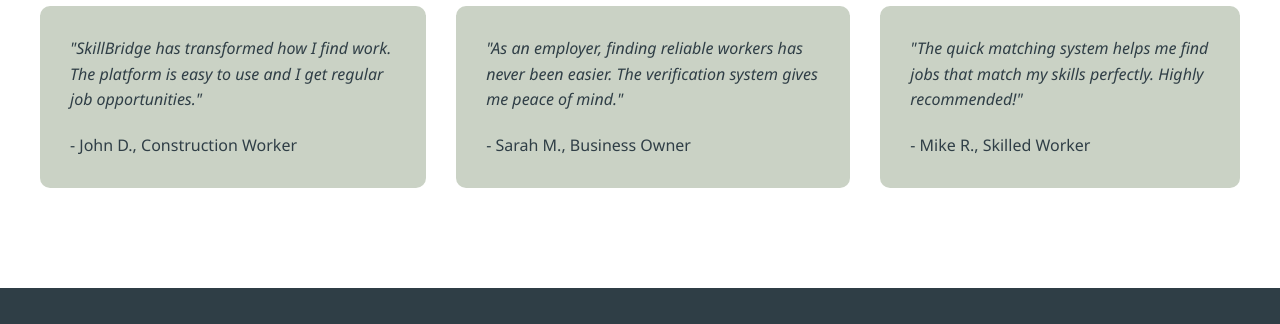
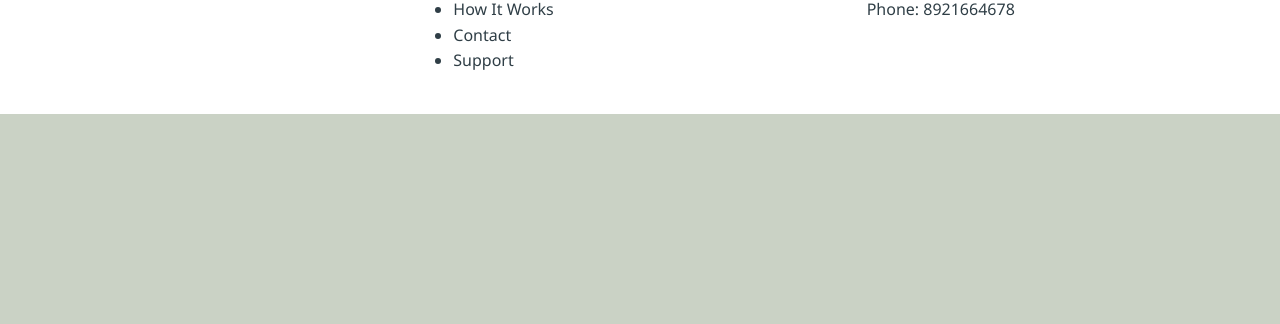
Before and after one commit to anandbabu2003/SKILL-BRIDGE, a website: page home.html in a window 1280 px wide. Shown: the part 1764-2088 px from the top of the page. After the commit the page ends 1878 px from the top, so only its background shows below. Drawn offline with Linux system fonts and the light colour scheme.

Commit message:
updated home

```diff
--- a/home.html
+++ b/home.html
@@ -195,39 +195,14 @@
             flex-shrink: 0;
         }
 
-        /* Testimonials Section */
-        .testimonials {
-            padding: 80px 20px;
-            background-color: white;
-        }
 
-        .testimonial-container {
-            max-width: 1200px;
-            margin: 0 auto;
-            display: flex;
-            gap: 30px;
-            overflow-x: auto;
-            padding: 20px 0;
-            scroll-snap-type: x mandatory;
-        }
 
-        .testimonial-card {
-            background-color: var(--color-light-gray);
-            padding: 30px;
-            border-radius: 10px;
-            min-width: 300px;
-            scroll-snap-align: start;
-        }
 
-        .testimonial-text {
-            font-style: italic;
-            margin-bottom: 20px;
-        }
 
         /* Footer */
         .footer {
-            background-color: var(--color-darkest-green);
-            color: var(--color-light-gray);
+            background-color: white;
+            color: var(--color-darkest-grey);
             padding: 40px 20px;
         }
 
@@ -333,22 +308,7 @@
         </div>
     </section>
 
-    <section class="testimonials">
-        <div class="testimonial-container">
-            <div class="testimonial-card">
-                <p class="testimonial-text">"SkillBridge has transformed how I find work. The platform is easy to use and I get regular job opportunities."</p>
-                <p class="testimonial-author">- John D., Construction Worker</p>
-            </div>
-            <div class="testimonial-card">
-                <p class="testimonial-text">"As an employer, finding reliable workers has never been easier. The verification system gives me peace of mind."</p>
-                <p class="testimonial-author">- Sarah M., Business Owner</p>
-            </div>
-            <div class="testimonial-card">
-                <p class="testimonial-text">"The quick matching system helps me find jobs that match my skills perfectly. Highly recommended!"</p>
-                <p class="testimonial-author">- Mike R., Skilled Worker</p>
-            </div>
-        </div>
-    </section>
+
 
     <footer class="footer">
         <div class="footer-content">
@@ -368,7 +328,7 @@
             <div>
                 <h4>Contact Us</h4>
                 <p>Email: info@skillbridge.com</p>
-                <p>Phone: (555) 123-4567</p>
+                <p>Phone: 8921664678</p>
             </div>
         </div>
     </footer>
```
